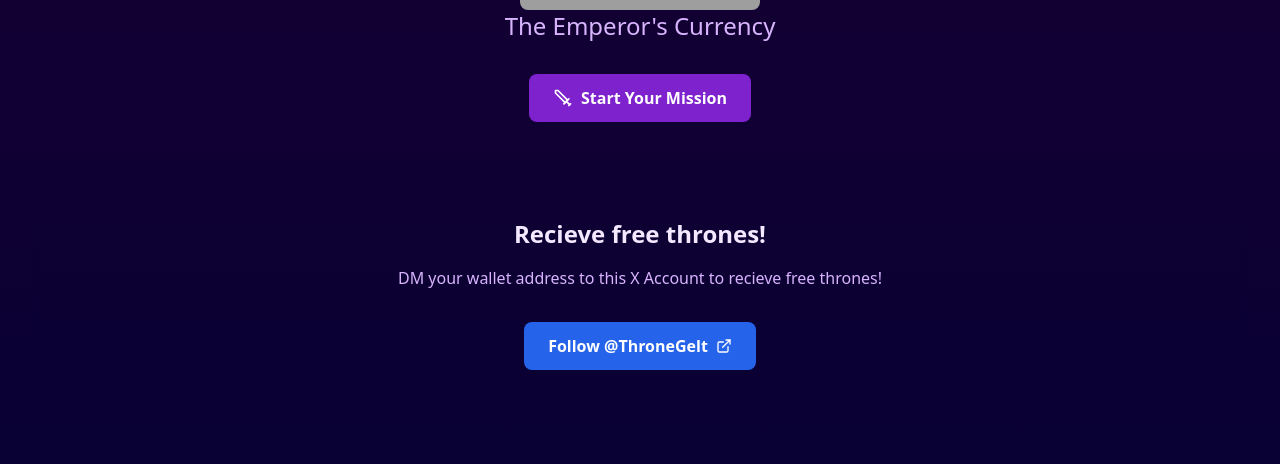
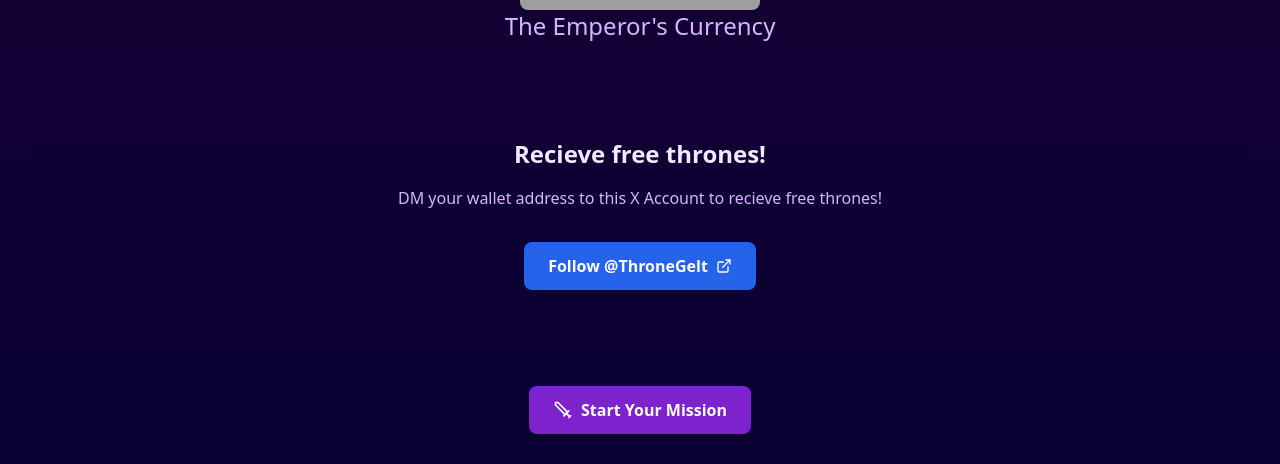
Before and after one commit to ProgRies/thronegelt, a React (Vite) app: page / in a window 1280 px wide. Shown: the part 427-891 px from the top of the page. Built offline with nearby package versions, Linux system fonts and the light colour scheme; grey boxes are pictures that could not be loaded.

Commit message:
switch sections

```diff
--- a/src/pages/Home.tsx
+++ b/src/pages/Home.tsx
@@ -19,13 +19,6 @@ const Home = () => {
           <p className="text-xl md:text-2xl text-purple-300 mb-8">
             The Emperor's Currency
           </p>
-          <Link
-            to="/game"
-            className="inline-flex items-center px-6 py-3 bg-purple-700 hover:bg-purple-600 rounded-lg text-white font-semibold transition-all"
-          >
-            <Sword className="w-5 h-5 mr-2" />
-            Start Your Mission
-          </Link>
         </div>
 
         {/* Twitter Section */}
@@ -48,6 +41,17 @@ const Home = () => {
               <ExternalLink className="w-4 h-4 ml-2" />
             </a>
           </div>
+        </div>
+
+        {/* Game Section */}
+        <div className="text-center mb-16">
+          <Link
+            to="/game"
+            className="inline-flex items-center px-6 py-3 bg-purple-700 hover:bg-purple-600 rounded-lg text-white font-semibold transition-all"
+          >
+            <Sword className="w-5 h-5 mr-2" />
+            Start Your Mission
+          </Link>
         </div>
 
         {/* About Section */}
```
